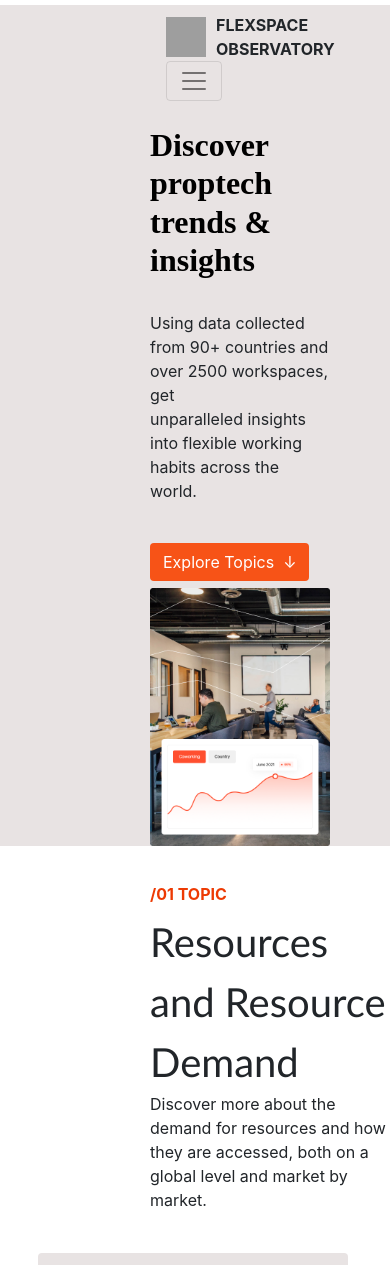
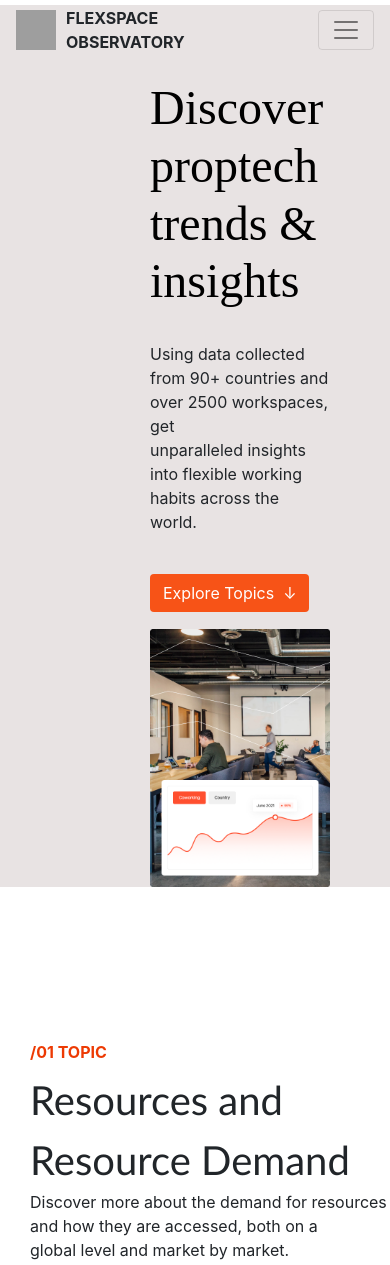
Before and after one commit to mvk24/Flexspace-Observatory, a plain HTML site: page index.html in a window 390 px wide. Shown: the part 26-1291 px from the top of the page. Drawn offline with nearby package versions, Linux system fonts and the light colour scheme; grey boxes are pictures that could not be loaded.

Commit message:
Final Commit

```diff
--- a/index.html
+++ b/index.html
@@ -10,7 +10,7 @@
 <body>
 
 <!-- Navbar 1 - Empty -->
-<nav class="navbar navbar-expand-lg navbar-light bg-white navbar-custom">
+<nav class="navbar navbar-expand-lg navbar-light bg-white navbar-custom fixed-top">
     <div class="color-ball red-ball"></div>
     <div class="color-ball yellow-ball"></div>
     <div class="color-ball green-ball"></div>
@@ -21,7 +21,7 @@
 <div class="back container-fluid pe-0">
 
 <!-- Navbar 2 - With Items -->
-  <nav class="navbar navbar-expand-lg navbar-light">
+  <nav class="navbar navbar-expand-lg navbar-light mt-4 fixed-top">
     <div class="navbar-logo">
       <img src="https://encrypted-tbn0.gstatic.com/images?q=tbn:ANd9GcT1kBXfw3NxSF2_5HkLY6Om1kORFPmmwSwoHeQddHLXd3jek3aW" fill="none" alt="Logo">
       <span>FLEXSPACE<br>OBSERVATORY</span>
--- a/style.css
+++ b/style.css
@@ -53,6 +53,9 @@
     font-weight: bold;
     padding: 30px;
 }
+.navbar-nav{
+    margin: 0 10% 0 0;
+}
 .back .navbar-nav .nav-item a :hover{
   text-decoration: none;
 }
@@ -65,10 +68,10 @@
 
 }
 .row .ls{
-    margin-top: 8%;
+    margin-top: 14%;
 }
 .row .rs{
-    margin-top: 3%;
+    margin-top: 8%;
     margin-left: auto;
     height: 90%;
     right: 0;
@@ -90,7 +93,7 @@
 .section {
     /* padding: 40px; */
     padding-inline-start: 150px;
-    margin-top:10%;
+    margin-top:15%;
 }
 .section h6{
     color: rgb(237, 58, 3);
@@ -137,8 +140,6 @@
 .row .ser .s2{
     width: 80%;
     height: 160px;
-
-
 }
 
 
@@ -146,13 +147,18 @@
 /* responsive */
 
 @media only screen and (max-width: 600px) {
+
     .row h1{
-        font-size: 2rem;
-        font-weight: 800;
+        font-size: 3rem;
+        font-weight: lighter;
     }
 
     .row{
-        padding: 0 20% 0 0%;
+        padding: 20% 20% 0 0%;
+    }
+    .section {
+        padding-inline-start: 30px;
+        margin-top: 40%;
     }
     .row .ser{
         padding-inline-start: 80px;
@@ -172,10 +178,4 @@
         width: 80%;
         height: 100px;
     }
-    .back .navbar-logo{
-    position: relative;
-    /* margin: 0 20% 0 0; */
-    justify-content: flex-start;
-
-    }
 }
```
